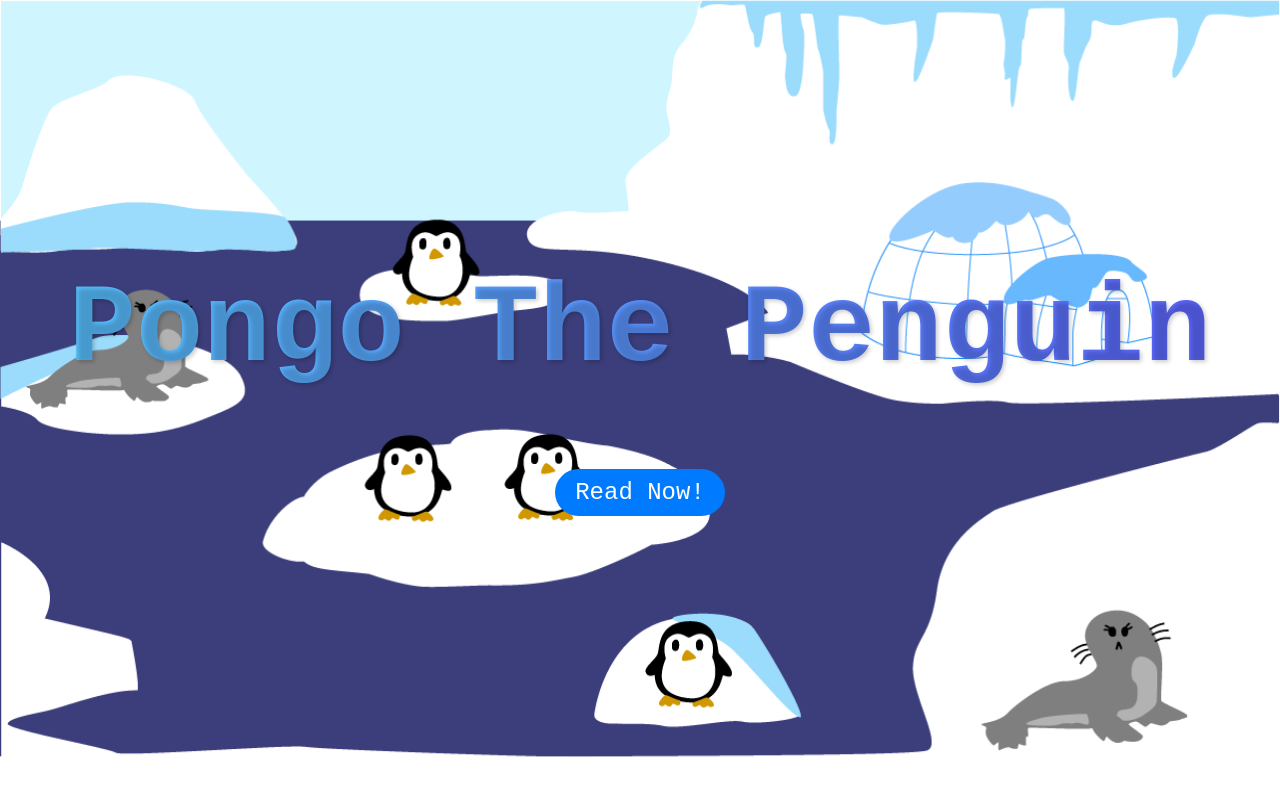
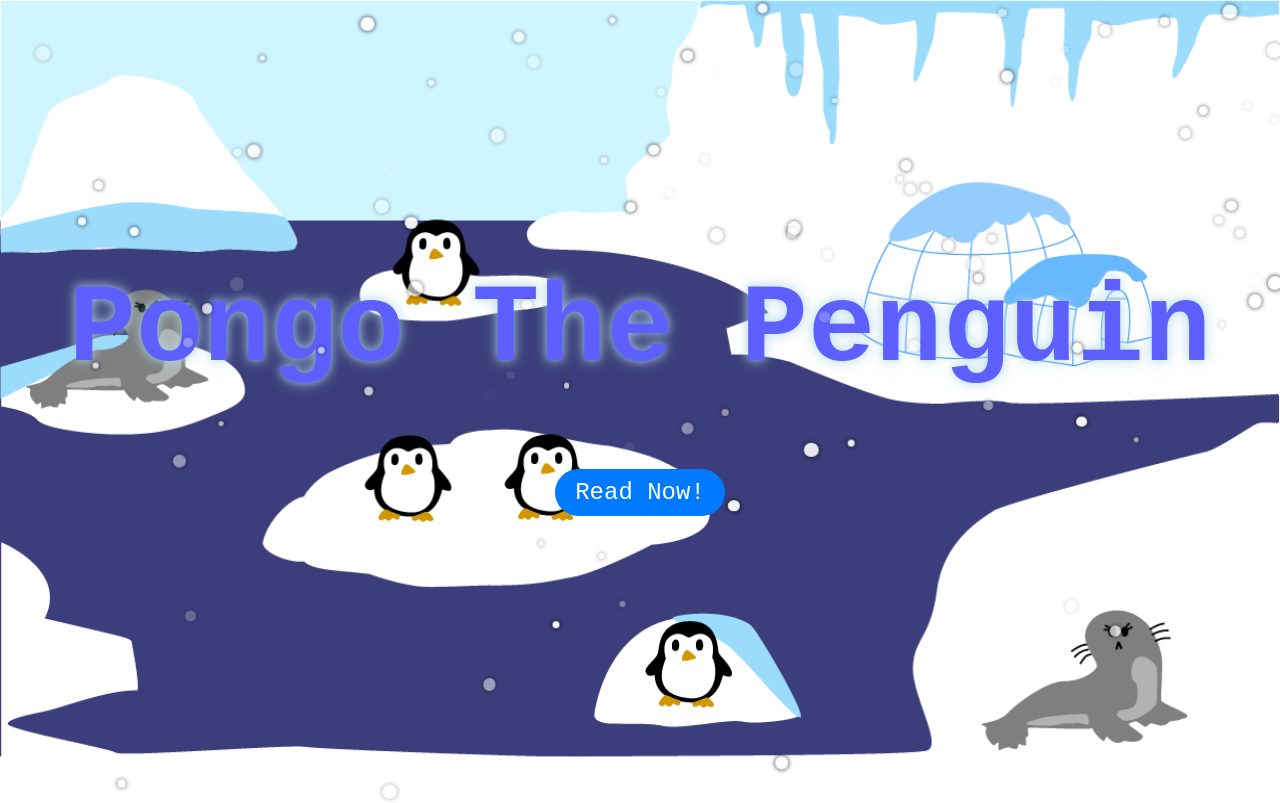
Before and after one commit to awesomeadi00/CL_Web2_Pongo, a plain HTML site: page index.html in a window 1280 px wide. Shown: the top 803 px of the page. Drawn offline with nearby package versions, Linux system fonts and the light colour scheme; a web font is replaced by a local one.

Commit message:
Added snowflakes and glowing effect to the title

```diff
--- a/script.js
+++ b/script.js
@@ -82,3 +82,34 @@ var mySwiper = new Swiper('.mySwiper', {
     // Speed of the transition between slides
     speed: 400,
 });
+
+// This is for generation of snowflakes
+const maxSnowflakes = 100;      // Maximum number of snowflakes
+const snowflakes = [];          // Array to store the snowflake elements
+
+// Generates max number of snowflakes by creating the div elements
+function initializeSnowflakes() {
+    for (let i = 0; i < maxSnowflakes; i++) {
+        const snowflake = document.createElement('div');
+        snowflake.classList.add('snowflake');
+        resetSnowflake(snowflake);
+        document.body.appendChild(snowflake);
+        snowflakes.push(snowflake);
+
+        // Instead of removing the snowflake, reset it
+        snowflake.addEventListener('animationend', function () {
+            resetSnowflake(snowflake);
+        });
+    }
+}
+
+function resetSnowflake(snowflake) {
+    snowflake.style.left = Math.random() * window.innerWidth + 'px';
+    snowflake.style.animationDuration = Math.random() * 3 + 2 + 's'; // Between 2 and 5 seconds
+    snowflake.style.opacity = Math.random();
+    snowflake.style.width = snowflake.style.height = Math.random() * 10 + 5 + 'px'; // Size between 5px and 15px
+    snowflake.style.top = -Math.random() * 20 + 'px';
+}
+
+// Initialize snowflakes on page load
+document.addEventListener('DOMContentLoaded', initializeSnowflakes);
--- a/style.css
+++ b/style.css
@@ -10,6 +10,33 @@ html {
     position: relative;
     width: 100%;
     height: 100%;
+    overflow: hidden;
+}
+
+.snowflake {
+    position: absolute;
+    top: -10px;
+    z-index: 9999;
+    opacity: 0.8;
+    background-color: white;
+    border-radius: 50%;
+    box-shadow: 0 0 5px #000;
+}
+
+@keyframes fall {
+    0% {
+        transform: translateY(0) translateX(0);
+    }
+
+    100% {
+        transform: translateY(100vh) translateX(50px);
+    }
+}
+
+.snowflake {
+    animation-name: fall;
+    animation-timing-function: linear;
+    animation-iteration-count: infinite;
 }
 
 .homeBackgroundImage {
@@ -36,11 +63,28 @@ html {
 
 .homeText h1 {
     font-size: 7rem;
-    background: linear-gradient(to right, #57c7ff, #5d60ff);
     -webkit-background-clip: text;
     background-clip: text;
     color: transparent;
     text-shadow: 2px 2px 4px rgba(0, 0, 0, 0.2);
+    animation: pulsateGlow 2s ease-in-out infinite;
+}
+
+@keyframes pulsateGlow {
+    0% {
+        color: #57c7ff;
+        text-shadow: 0 0 5px rgba(255, 255, 255, 0.7), 0 0 10px rgba(173, 216, 230, 0.5);
+    }
+
+    50% {
+        color: #5d60ff;
+        text-shadow: 0 0 10px rgba(173, 216, 230, 0.7), 0 0 15px rgba(173, 216, 230, 0.5);
+    }
+
+    100% {
+        color: #57c7ff;
+        text-shadow: 0 0 5px rgba(255, 255, 255, 0.7), 0 0 10px rgba(173, 216, 230, 0.5);
+    }
 }
 
 button {
```
